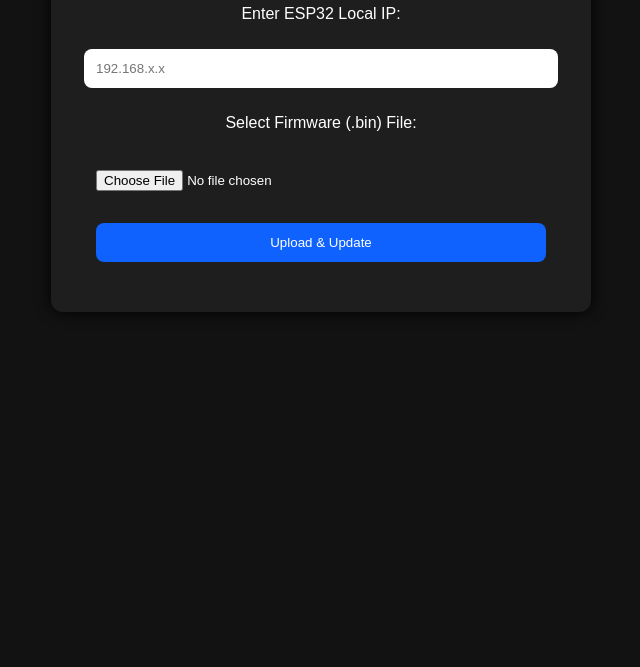
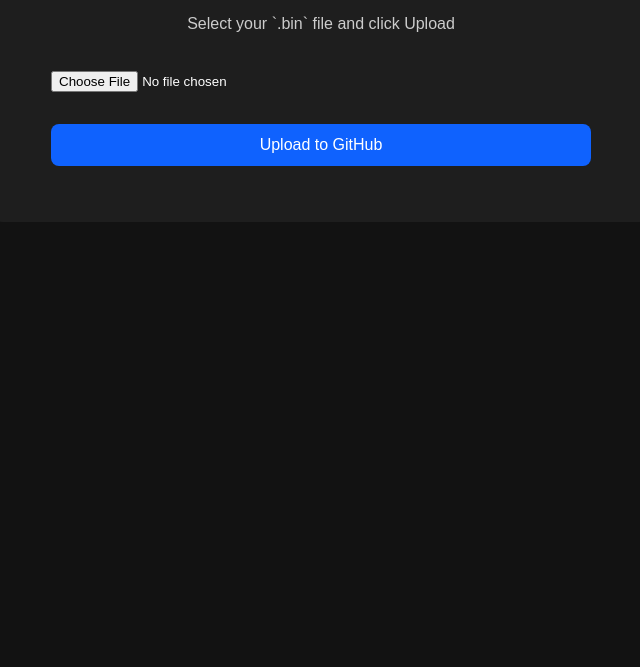
Before and after one commit to subodhpaul22/esp32-ota-web, a plain HTML site: page index.html in a window 1280 px wide. Shown: the part 133-800 px from the top of the page, without its empty margins (319-959 px from the left). Drawn offline with Linux system fonts and the light colour scheme.

Commit message:
Change title and enhance firmware upload process
Updated the title and modified the upload functionality to support uploading firmware to GitHub.

```diff
--- a/index.html
+++ b/index.html
@@ -3,47 +3,68 @@
 <head>
 <meta charset="UTF-8">
 <meta name="viewport" content="width=device-width, initial-scale=1.0">
-<title>ESP32 Firmware OTA</title>
+<title>ESP32 Firmware Upload</title>
 <style>
-  body { font-family: Arial; background: #121212; color: #fff; text-align: center; }
-  .container { max-width: 500px; margin: 50px auto; padding: 20px; background: #1e1e1e; border-radius: 12px; box-shadow: 0 0 15px #000; }
-  h2 { color: #0f62fe; }
-  input[type=file], input[type=text], input[type=submit] { width: 90%; padding: 12px; margin: 10px 0; border-radius: 8px; border: none; }
-  input[type=submit] { background: #0f62fe; color: #fff; cursor: pointer; }
-  input[type=submit]:hover { background: #0353e9; }
-  #status { margin-top: 20px; color: #0f62fe; }
+body { font-family: Arial; text-align:center; background:#121212; color:#fff; }
+.container { max-width:600px; margin:50px auto; background:#1e1e1e; padding:30px; border-radius:12px; }
+h2 { color:#0f62fe; }
+input[type=file], button { width:90%; padding:12px; margin:10px 0; border-radius:8px; border:none; }
+button { background:#0f62fe; color:#fff; cursor:pointer; font-size:16px; }
+button:hover { background:#0353e9; }
+p { color:#ccc; }
 </style>
 </head>
 <body>
 <div class="container">
-  <h2>ESP32 Firmware OTA</h2>
-  <p>Enter ESP32 Local IP:</p>
-  <input type="text" id="espIP" placeholder="192.168.x.x"><br>
-  <p>Select Firmware (.bin) File:</p>
-  <input type="file" id="firmware"><br>
-  <input type="submit" value="Upload & Update" onclick="uploadFirmware()">
-  <div id="status"></div>
+<h2>Upload Firmware to GitHub</h2>
+<p>Select your `.bin` file and click Upload</p>
+<input type="file" id="firmware" accept=".bin"><br>
+<button onclick="uploadBin()">Upload to GitHub</button>
+<p id="status"></p>
 </div>
 
 <script>
-async function uploadFirmware(){
-  const ip = document.getElementById('espIP').value;
-  const file = document.getElementById('firmware').files[0];
-  if(!ip || !file){ alert('Enter ESP IP and select firmware!'); return; }
+async function uploadBin() {
+    const fileInput = document.getElementById('firmware');
+    if(fileInput.files.length == 0){
+        alert("Please select a .bin file!");
+        return;
+    }
+    const file = fileInput.files[0];
+    const status = document.getElementById('status');
+    status.innerText = "Uploading...";
 
-  const url = `http://${ip}/update`;
-  const formData = new FormData();
-  formData.append('firmware', file);
+    // Convert file to base64
+    const reader = new FileReader();
+    reader.onload = async function() {
+        const content = reader.result.split(',')[1]; // remove data:..base64
+        const url = "https://api.github.com/repos/subodhpaul22/esp32-ota-web/contents/firmware.bin";
+        const token = "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"; // Generate in GitHub Settings -> Developer -> Personal Access Token
 
-  document.getElementById('status').innerText = 'Uploading...';
+        const body = {
+            message: "Upload firmware",
+            content: content,
+            committer: { name: "ESP32 OTA", email: "you@example.com" }
+        };
 
-  try {
-    const response = await fetch(url, { method: 'POST', body: formData });
-    const text = await response.text();
-    document.getElementById('status').innerText = text || 'Update request sent!';
-  } catch (err) {
-    document.getElementById('status').innerText = 'Error: '+err;
-  }
+        const response = await fetch(url, {
+            method: "PUT",
+            headers: {
+                "Authorization": "token " + token,
+                "Accept": "application/vnd.github.v3+json"
+            },
+            body: JSON.stringify(body)
+        });
+
+        const result = await response.json();
+        if(result.content){
+            status.innerText = "Upload Successful! File SHA: " + result.content.sha;
+        } else {
+            console.error(result);
+            status.innerText = "Upload Failed! Check console.";
+        }
+    };
+    reader.readAsDataURL(file);
 }
 </script>
 </body>
```
